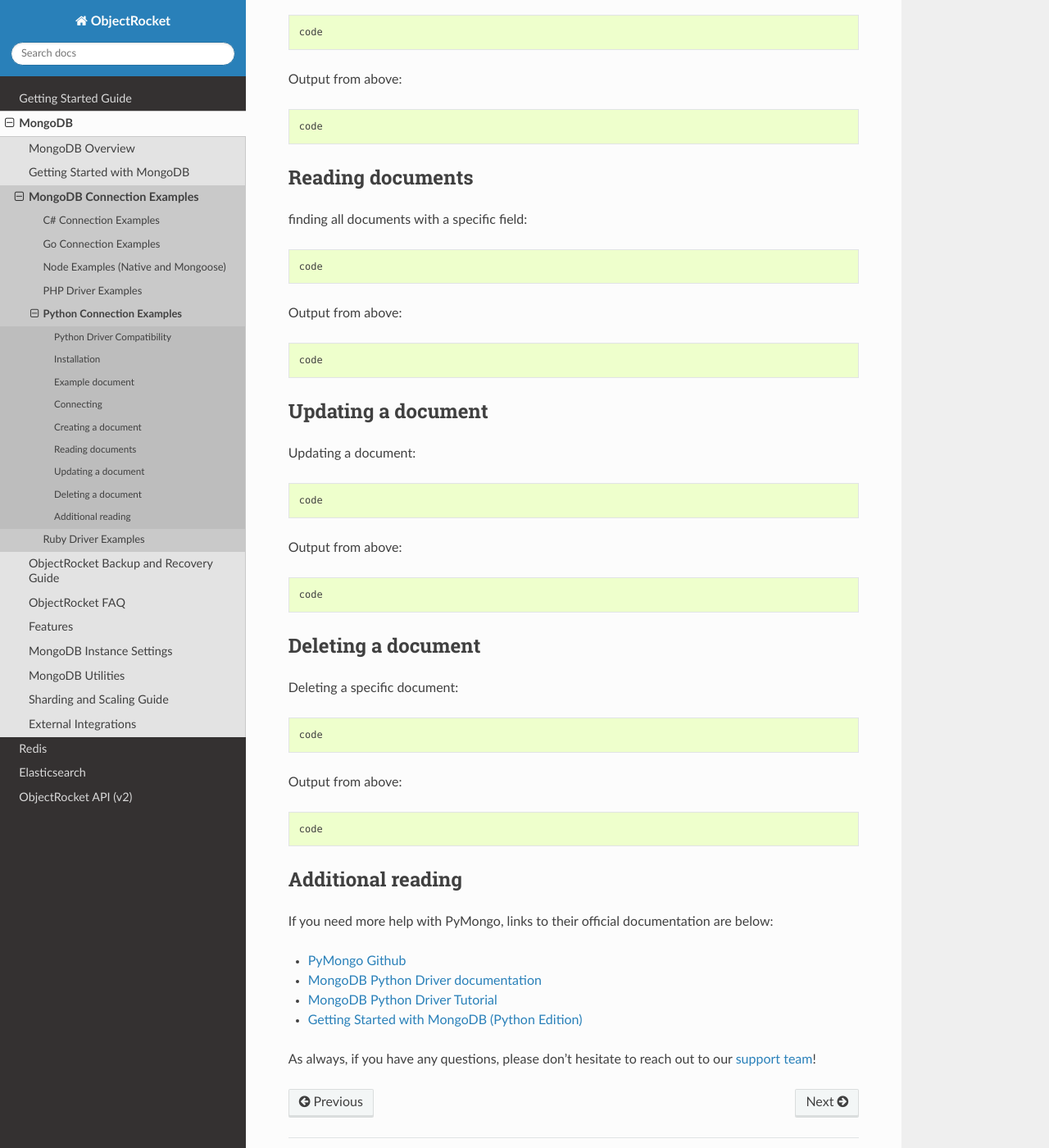
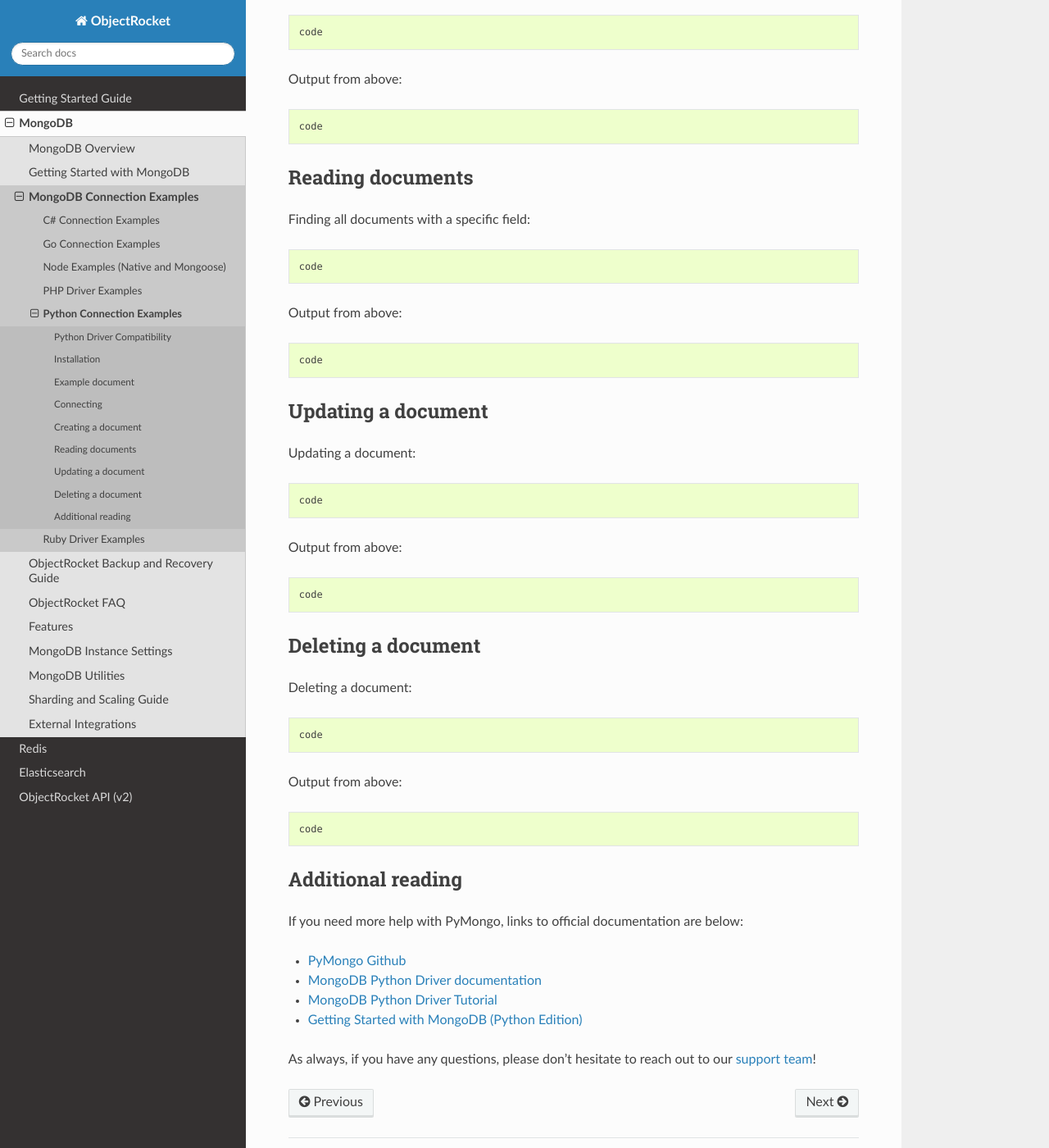
Before and after one commit to zcorleissen/documentation, a Sphinx documentation site: the page built from source/python_examples.rst, in a window 1280 px wide and 1400 px high, scrolled down 2507 px. Shown: the whole window at 82% size. Built offline with Sphinx 7.4.7 and the Read the Docs theme 2.0.0, drawn with Linux system fonts in a browser that asks for light colours; some of the changed text lies outside the part shown.

Commit message:
Grammer, spelling fixes

```diff
--- a/source/python_examples.rst
+++ b/source/python_examples.rst
@@ -178,7 +178,7 @@
 Reading documents
 -----------------
 
-finding all documents with a specific field:
+Finding all documents with a specific field:
 ::
 
  code
@@ -204,7 +204,7 @@
 Deleting a document
 -------------------
 
-Deleting a specific document:
+Deleting a document:
 ::
 
  code
@@ -217,7 +217,7 @@
 Additional reading
 ------------------
 
-If you need more help with PyMongo, links to their official documentation are below:
+If you need more help with PyMongo, links to official documentation are below:
 
 * `PyMongo Github <https://github.com/mongodb/mongo-python-driver>`_
 * `MongoDB Python Driver documentation <http://docs.mongodb.org/ecosystem/drivers/python/>`_
```
Also changed, not shown: other parts of source/python_examples.rst (+1 -1 lines).
